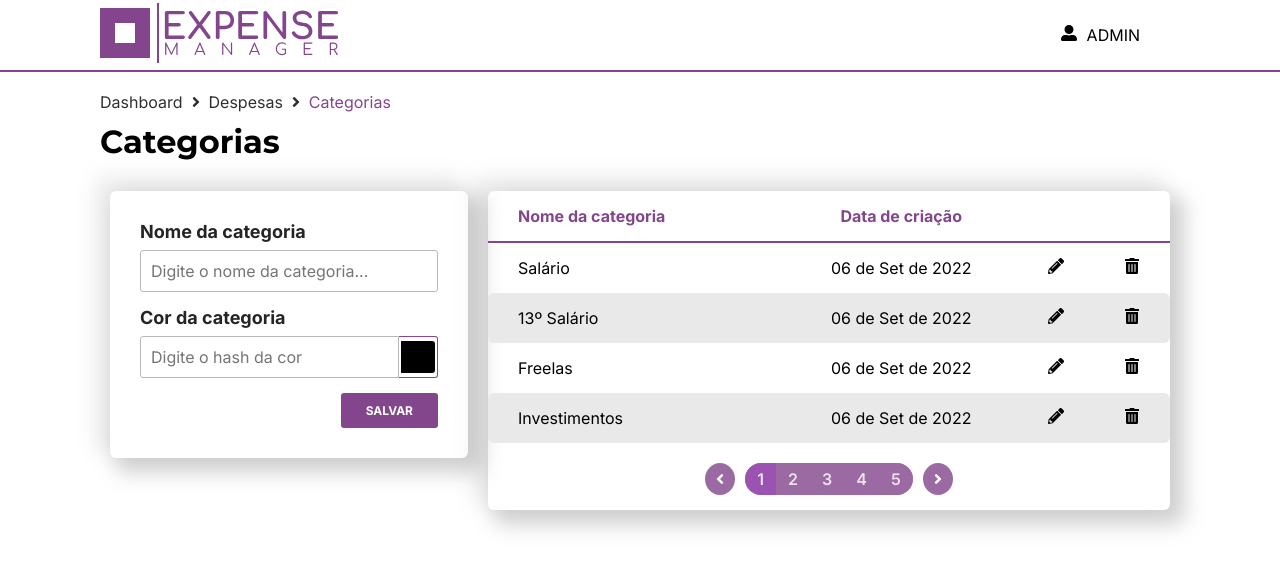
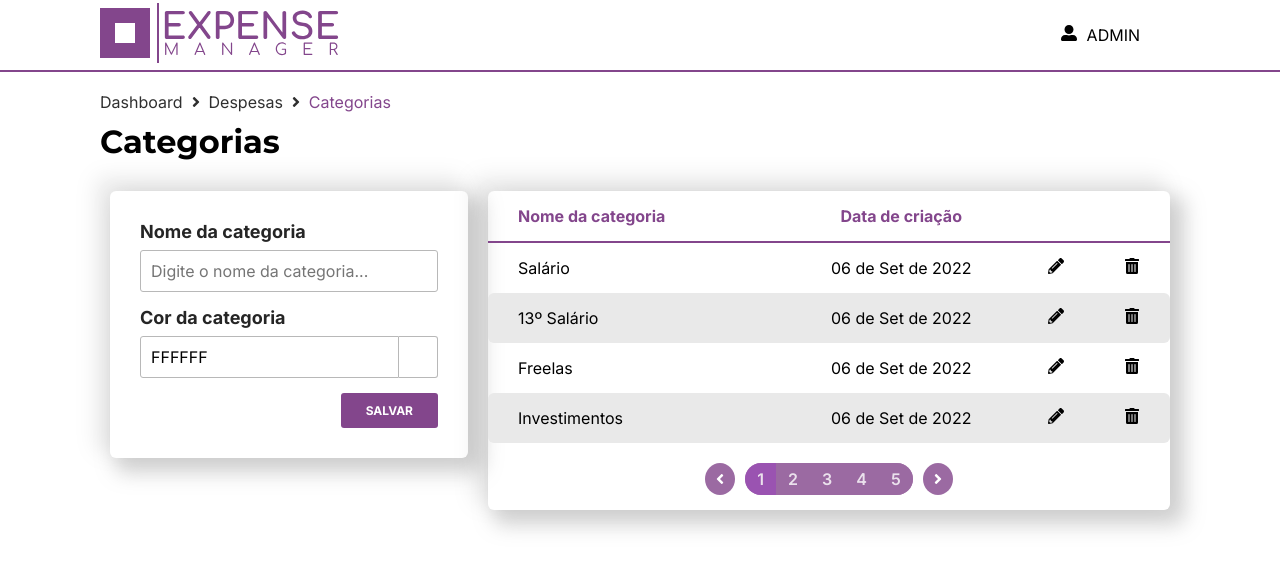
Before and after one commit to deyvidwms/expense-manager, a React (Create React App) app in the folder frontend/: page /dashboard/despesas/categorias in a window 1280 px wide. Shown: the top 570 px of the page. Built offline with nearby package versions, Linux system fonts and the light colour scheme.

Commit message:
Refatoração do componente InputColor

```diff
--- a/frontend/package.json
+++ b/frontend/package.json
@@ -10,6 +10,7 @@
     "@types/node": "^16.11.56",
     "@types/react": "^18.0.17",
     "@types/react-dom": "^18.0.6",
+    "classnames": "^2.3.2",
     "react": "^18.2.0",
     "react-dom": "^18.2.0",
     "react-icons": "^4.4.0",
--- a/frontend/src/components/InputColor/InputColor.module.scss
+++ b/frontend/src/components/InputColor/InputColor.module.scss
@@ -32,7 +32,7 @@
   font-family: 'Inter', sans-serif;
   font-size: 1rem;
   width: 15%;
-  border: 1px solid #83468C;
+  border: 1px solid #B8B8B8;
   border-left: none;
   border-radius: 0 3px 3px 0;
   background-color: transparent;
@@ -44,7 +44,11 @@
   border: none;
 }
 
-.InputColor > .colorFields > .input:hover,
-.InputColor > .colorFields > .input:focus {
+.InputColor > .colorFields.active > .input {
   border-color: #83468C;
 }
+
+// .InputColor > .colorFields > .input:hover,
+// .InputColor > .colorFields > .input:focus {
+//   border-color: #83468C;
+// }
--- a/frontend/src/components/InputColor/index.tsx
+++ b/frontend/src/components/InputColor/index.tsx
@@ -1,18 +1,54 @@
-import React from 'react';
+import React, { useState } from 'react';
+import classNames from 'classnames';
 
 import style from './InputColor.module.scss';
 
 interface Props {
   label: string;
+  cor: string;
+  setCor: React.Dispatch<React.SetStateAction<string>>;
 }
 
 const InputColor = (props: Props) => {
+  const [selecionado, setSelecionado] = useState<boolean>(false);
+
   return (
     <div className={style.InputColor}>
       <label className={style.label}>{props.label}</label>
-      <div className={style.colorFields}>
-        <input type="text" className={style.input} placeholder="Digite o hash da cor"/>
-        <input className={style.input} type="color" />
+      <div
+        id="colorFields"
+        className={classNames({
+          [style.colorFields]: true,
+          [style.active] : selecionado
+        })}
+      >
+        <input
+          type="text"
+          onChange={(event)=> { props.setCor(event.target.value) }}
+          onFocus={() => setSelecionado(true)}
+          onBlur={()=> setSelecionado(false)}
+          value={props.cor}
+          className={style.input}
+          placeholder="Digite o hash da cor"
+          minLength={6}
+          maxLength={6}
+          pattern="[a-zA-Z0-9]{6}"
+        />
+        <input
+          className={style.input}
+          onChange={(event)=> { if(event.target.value.length === 7) { props.setCor(event.target.value.substring(1)) } }}
+          onFocus={() => setSelecionado(true)}
+          onBlur={()=> setSelecionado(false)}
+          value={`${
+            props.cor.length === 6 ?
+              props.cor.indexOf("#") !== -1 ?
+                props.cor :
+                `#${props.cor}`
+            :
+              '#FFFFFF'
+          }`}
+          type="color"
+        />
       </div>
     </div>
   );
--- a/frontend/src/pages/Despesas/Categorias/index.tsx
+++ b/frontend/src/pages/Despesas/Categorias/index.tsx
@@ -5,8 +5,11 @@ import { FaAngleRight, FaAngleLeft, FaPencilAlt, FaTrashAlt } from "react-icons/
 
 import style from './Categorias.module.scss';
 import InputColor from 'components/InputColor';
+import { useState } from 'react';
 
 const CategoriasDespesas = () => {
+  const [cor, setCor] = useState<string>("FFFFFF");
+
   return (
     <div className={style.content}>
 
@@ -27,6 +30,8 @@ const CategoriasDespesas = () => {
 
               <InputColor
                 label='Cor da categoria'
+                cor={cor}
+                setCor={setCor}
               />
 
               <Button>Salvar</Button>
```
Also changed, not shown: 1 other file (tests, documents, lock files or other folders).
